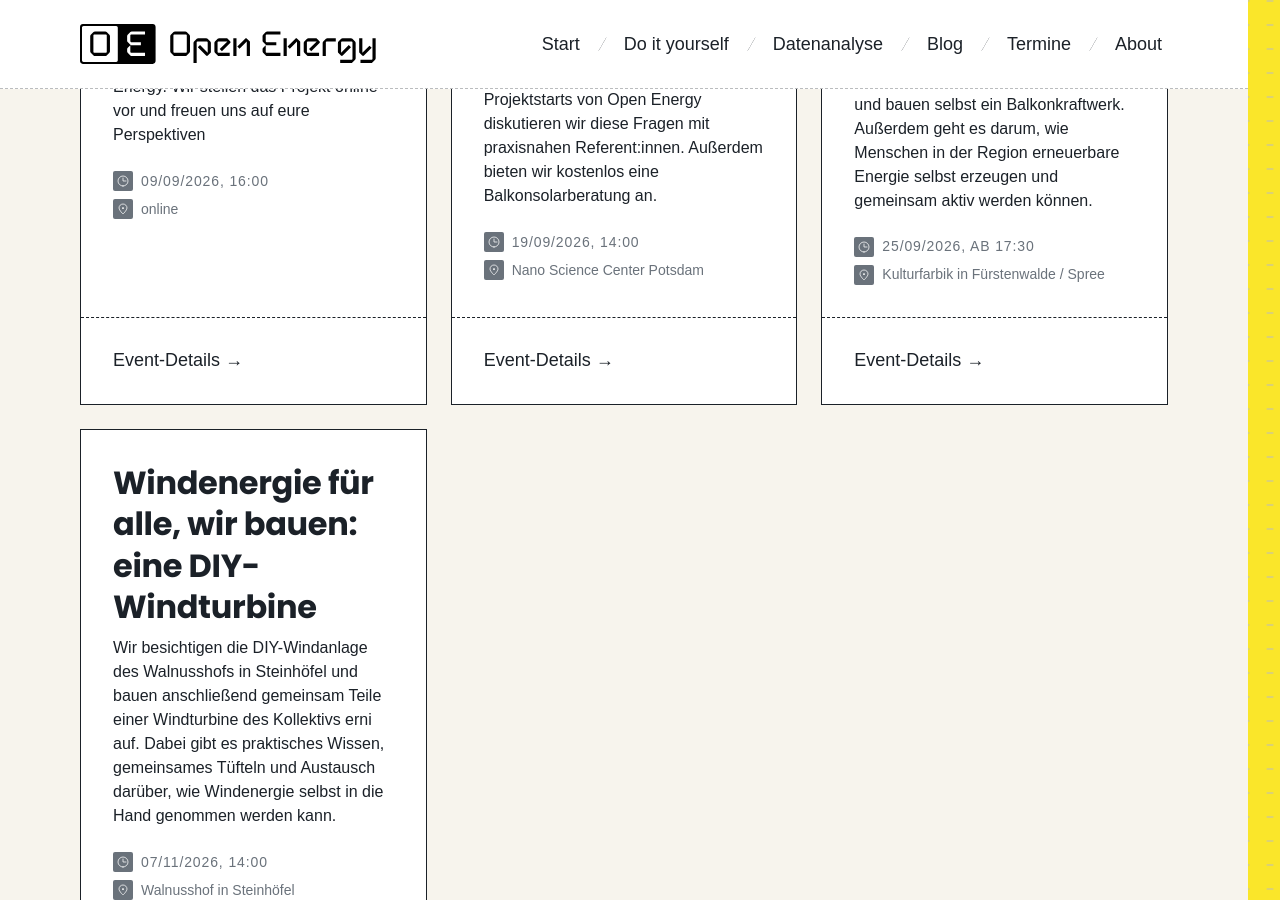
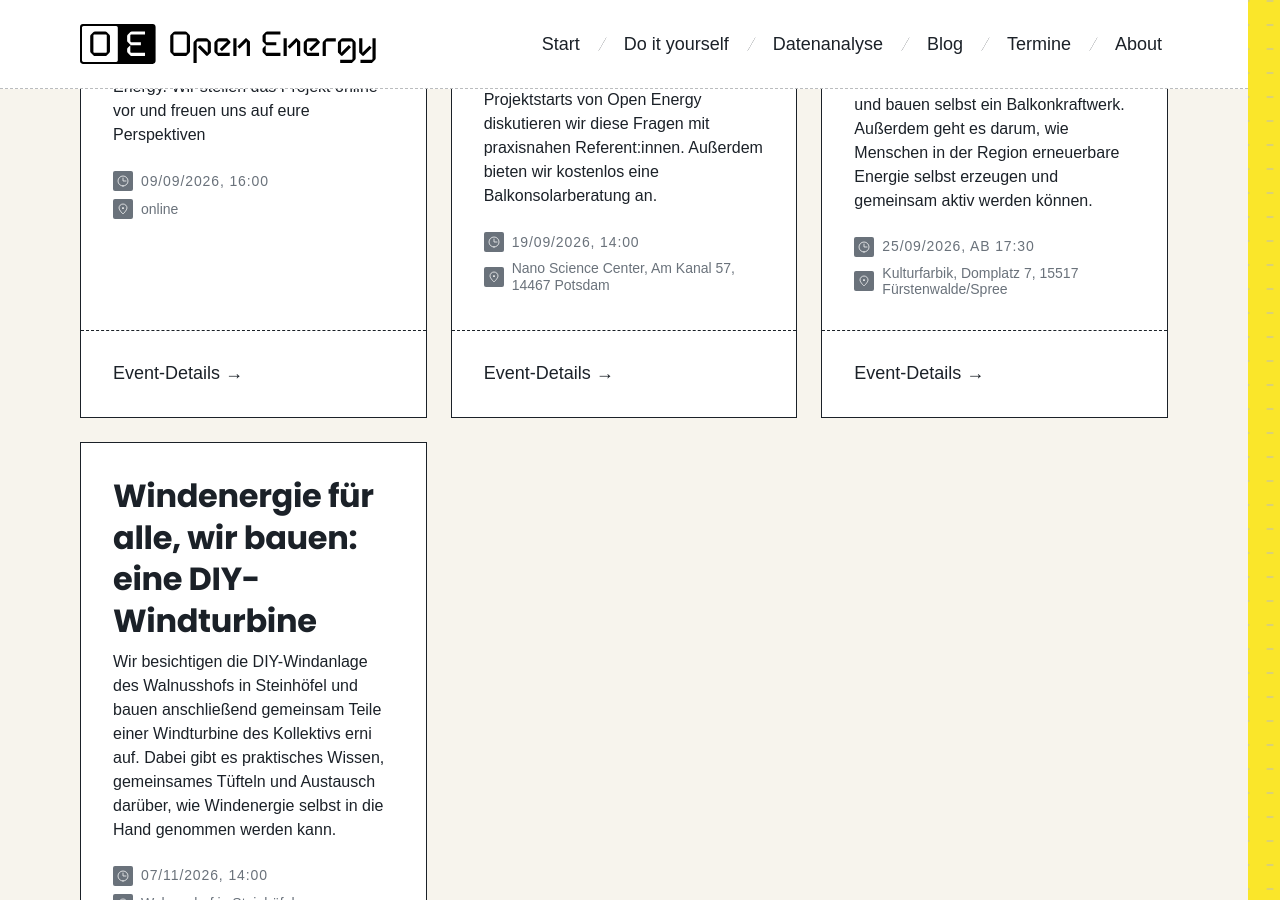
Before and after one commit to okfde/open-energy, a Jekyll site: the page built from _events/solar-workshop-1.md, in a window 1280 px wide and 900 px high, scrolled down 2698 px. Built offline with Jekyll 4.4.1, drawn with Linux system fonts in a browser that asks for light colours; some web fonts are replaced; some of the changed text lies outside the part shown.

Commit message:
added adr. to events

```diff
--- a/_events/kickoff-open-energy.md
+++ b/_events/kickoff-open-energy.md
@@ -2,7 +2,7 @@
 title: "Auftakt Open Energy"
 date: 2026-09-19
 time: "14:00"
-location: "Nano Science Center Potsdam"
+location: "Nano Science Center, Am Kanal 57, 14467 Potsdam"
 excerpt: "Erneuerbare Energien sind dort entstanden, wo Menschen selbst losgelegt haben – als Pionier:innen mit eigenen Ideen. Heute scheint Energie oft weit weg vom eigenen Alltag. Warum ist das so? Und wie können wir selbst aktiv werden? Anlässlich des Projektstarts von Open Energy diskutieren wir diese Fragen mit praxisnahen Referent:innen. Außerdem bieten wir kostenlos eine Balkonsolarberatung an."
 signup_url: "https://cloud.okfn.de/apps/forms/s/KPaRAPtetDmGWK4y2aaNDbR4"
 ---
--- a/_events/solar-workshop-1.md
+++ b/_events/solar-workshop-1.md
@@ -2,7 +2,7 @@
 title: "Ein Balkonkraftwerk für alle, wir präsentieren: LibreSolar"
 date: 2026-09-26
 time: "ab 14:00"
-location: "Sensthof in Wiesenburg / Reetz"
+location: "Sensthof, Lindenpl. 1, 14827 Wiesenburg/Mark"
 excerpt: "Gemeinsam mit Michel von LibreSolar bauen wir ein Balkonkraftwerk – und lernen ganz praktisch, wie Sonnenenergie selbst erzeugt werden kann. Danach gibt's Kaffee & Kuchen im Solarcafé auf dem Sensthof."
 signup_url: "https://cloud.okfn.de/apps/forms/s/pnASW8QB9CMep65jMJf9YBqn"
 ---
--- a/_events/solar-workshop-2.md
+++ b/_events/solar-workshop-2.md
@@ -2,7 +2,7 @@
 title: "Ein Balkonkraftwerk für alle, wir präsentieren: LibreSolar"
 date: 2026-09-25
 time: "ab 17:30"
-location: "Kulturfarbik in Fürstenwalde / Spree"
+location: "Kulturfarbik, Domplatz 7, 15517 Fürstenwalde/Spree"
 excerpt: "Gemeinsam mit Michel von LibreSolar erfahren wir mehr über Sonnenenergie und bauen selbst ein Balkonkraftwerk. Außerdem geht es darum, wie Menschen in der Region erneuerbare Energie selbst erzeugen und gemeinsam aktiv werden können."
 signup_url: "https://cloud.okfn.de/apps/forms/s/pnASW8QB9CMep65jMJf9YBqn"
 ---
```
Also changed, not shown: 9 other files.
